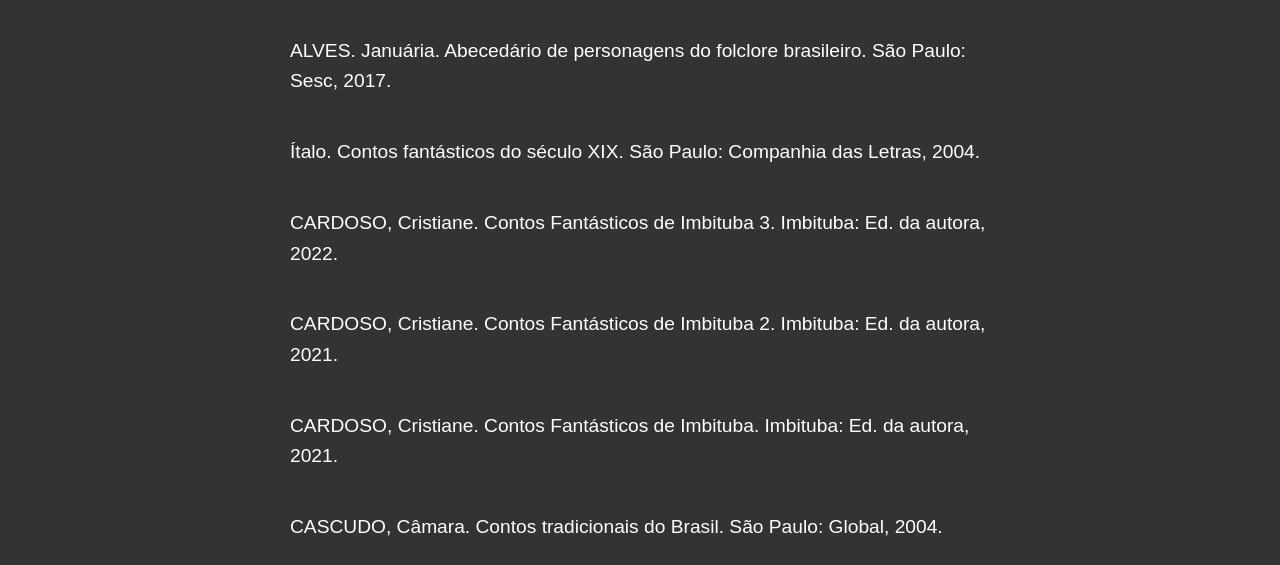
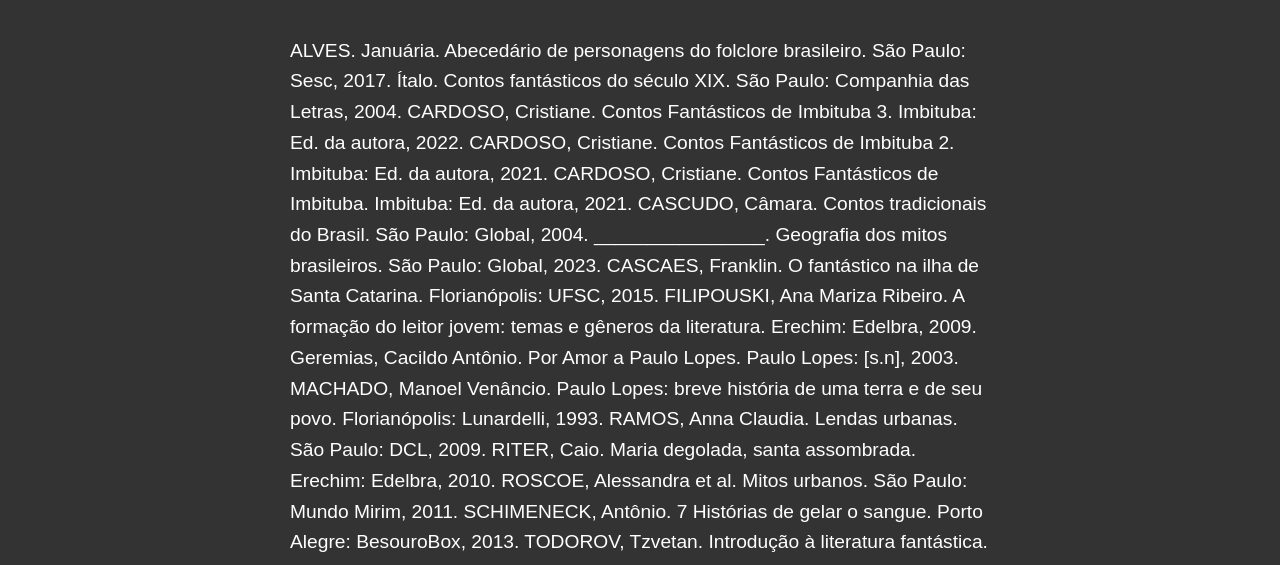
Before and after one commit to contoselendas/contos-e-lendas, a plain HTML site: page referencias.html in a window 1280 px wide. Shown: the part 373-938 px from the top of the page. Drawn offline with Linux system fonts and the light colour scheme.

Commit message:
Alterações

```diff
--- a/referencias.html
+++ b/referencias.html
@@ -176,14 +176,14 @@
 
 
         <div class="bibliography">
-            <p>ALVES. Januária. Abecedário de personagens do folclore brasileiro. São Paulo: Sesc, 2017. </p>
-            <p>Ítalo. Contos fantásticos do século XIX. São Paulo: Companhia das Letras, 2004.</p>
-            <p>CARDOSO, Cristiane. Contos Fantásticos de Imbituba 3. Imbituba: Ed. da autora, 2022.</p>
-            <p>CARDOSO, Cristiane. Contos Fantásticos de Imbituba 2. Imbituba: Ed. da autora, 2021.</p>
-            <p>CARDOSO, Cristiane. Contos Fantásticos de Imbituba. Imbituba: Ed. da autora, 2021.
-            <p>CASCUDO, Câmara. Contos tradicionais do Brasil. São Paulo: Global, 2004.
-            ­­­<p>­________________. Geografia dos mitos brasileiros. São Paulo: Global, 2023.
-            <p>CASCAES, Franklin. O fantástico na ilha de Santa Catarina. Florianópolis: UFSC, 2015.
+            <p>ALVES. Januária. Abecedário de personagens do folclore brasileiro. São Paulo: Sesc, 2017.
+            Ítalo. Contos fantásticos do século XIX. São Paulo: Companhia das Letras, 2004.
+            CARDOSO, Cristiane. Contos Fantásticos de Imbituba 3. Imbituba: Ed. da autora, 2022.
+            CARDOSO, Cristiane. Contos Fantásticos de Imbituba 2. Imbituba: Ed. da autora, 2021.
+            CARDOSO, Cristiane. Contos Fantásticos de Imbituba. Imbituba: Ed. da autora, 2021.
+            CASCUDO, Câmara. Contos tradicionais do Brasil. São Paulo: Global, 2004.
+            ­­­­________________. Geografia dos mitos brasileiros. São Paulo: Global, 2023.
+            CASCAES, Franklin. O fantástico na ilha de Santa Catarina. Florianópolis: UFSC, 2015.
                 FILIPOUSKI, Ana Mariza Ribeiro. A formação do leitor jovem: temas e gêneros da literatura. Erechim: Edelbra, 2009.
                 Geremias, Cacildo Antônio. Por Amor a Paulo Lopes. Paulo Lopes: [s.n], 2003.
                 MACHADO, Manoel Venâncio. Paulo Lopes: breve história de uma terra e de seu povo. Florianópolis: Lunardelli, 1993.
@@ -193,7 +193,7 @@
                 SCHIMENECK, Antônio. 7 Histórias de gelar o sangue. Porto Alegre: BesouroBox, 2013.
                  TODOROV, Tzvetan. Introdução à literatura fantástica. São Paulo: Perspectiva, 2017.
                  BITTENCOURT, Fernando. Entrevista concedida a Gabriel Silveiro Linck. Santa Catarina, 15 out. 2024.
-                 GONÇALVES, Maria Izabel. Revelando os Brasis. Disponível em: https://www.revelandoosbrasis.com.br/video/as-gemeas-de-paulo-lopes/ Acesso em: 10 set. 2024.
+                 GONÇALVES, Maria Izabel. Revelando os Brasis. Disponível em: https://www.revelandoosbrasis.com.br/video/as-gemeas-de-paulo-lopes/ Acesso em: 10 set. 2024.</p>
 
         </div>
 
@@ -201,7 +201,7 @@
 
             <ul>
                 <li class="author">
-                    <img src="contosfantasticos.jpg" alt="livro 1">
+                    <img src="capas/contosfantasticos.jpg" alt="livro 1">
                     <div class="author-info">
                         <strong>Contos Fantastico de Imbituba </strong><br>
                         <p>
@@ -212,7 +212,7 @@
                 </li>
 
                 <li class="author">
-                    <img src="contos2.jpg" alt="Autor 2">
+                    <img src="capas/contos2.jpg" alt="Autor 2">
                     <div class="author-info">
                         <strong>Contos Fantásticos de Imbituba 2</strong><br>
                         <p>
@@ -223,7 +223,7 @@
                 </li>
 
                 <li class="author">
-                    <img src="contosfantasticos3.jpg" alt="Autor 3">
+                    <img src="capas/contosfantasticos3.jpg" alt="Autor 3">
                     <div class="author-info">
                         <strong>Contos Fantasticos de Imbituba 3</strong><br>
                         <p>
@@ -234,7 +234,7 @@
                 </li>
 
                 <li class="author">
-                    <img src="poramorpaulolopes.jpeg" alt="Autor 4">
+                    <img src="capas/poramorpaulolopes.jpeg" alt="Autor 4">
                     <div class="author-info">
                         <strong>Por Amor a Paulo Lopes </strong><br>
                         <p>
```
Also changed, not shown: capas/abcfolclore.jpg (added), capas/contos2.jpg (renamed from contos2.jpg), capas/contosfantasticos.jpg (renamed from contosfantasticos.jpg), capas/contosfantasticos3.jpg (renamed from contosfantasticos3.jpg), capas/contostradicionais.jpg (added), capas/o fantastico na ilha.jpg (added), capas/poramorpaulolopes.jpeg (renamed from poramorpaulolopes.jpeg).
